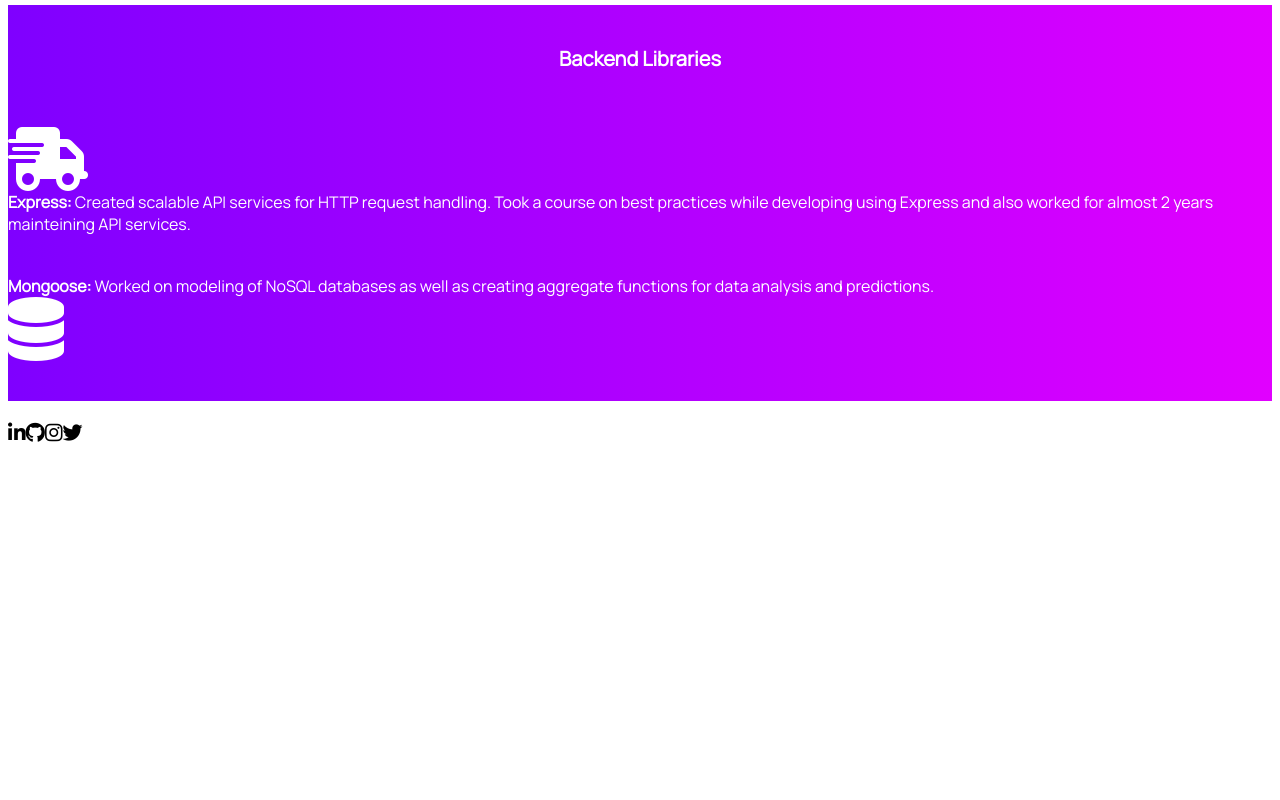
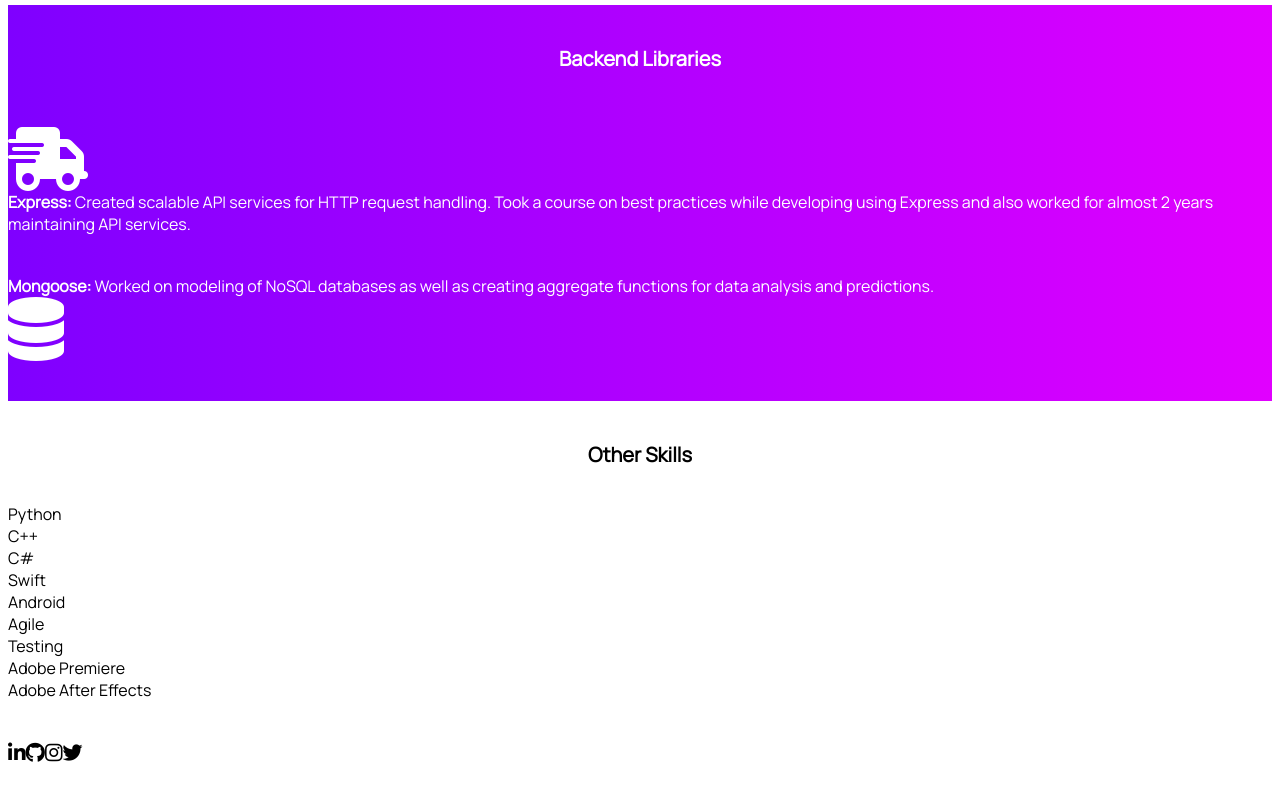
Before and after one commit to modi98/resume-webapp, an Angular app: page /skills in a window 1280 px wide. Shown: the part 1090-1890 px from the top of the page. Before the commit the page ends 1591 px from the top, so only its background shows below. Built offline with nearby package versions, Linux system fonts and the light colour scheme.

Commit message:
Added other skills and huge spell checked

```diff
--- a/src/app/components/bio/bio.component.html
+++ b/src/app/components/bio/bio.component.html
@@ -5,13 +5,13 @@
 <div #bioInfoBox class="bio-info">
   <p class="bio-text" @bioInfoTransitions>
     Mauricio is a Software Developer specialized on using technologies like Angular, Vue, and
-    Node for creating modern and optimized web applications. Is mainly specialized on Front-End
+    Node for creating modern and optimized web applications. He mainly specializes on Front-End
     development but has experience working with API services on Node and Java as well as
     data analysis and manipulation with Python. <br><br>
 
     He graduated on 2019 with a Bachelor of Engineering on Software Development from
-    Universidad Tecmilenio Las Torres on Monterrey, Mexico. Before that he worked as an
-    intern for 2 years, developing a several web applications and innovative projects on a small startup
+    Universidad Tecmilenio Las Torres on Monterrey, Mexico. Before that, he worked as an
+    intern for 2 years, developing several web applications and innovative projects on a small startup
     called Softher. While he worked there, he learned to use Vue, Node, and Mongo, as well as
     AWS and scrum methodologies. <br><br>
 
--- a/src/app/components/projects/projects.component.html
+++ b/src/app/components/projects/projects.component.html
@@ -41,7 +41,7 @@
     <p class="project-text">
       Angular web application for displaying my design skills as well as my projects,
       I made this website on my free time to practice Angular, used Bootstrap Material
-      Design and Font Awesome for some styles and icons. This project uses HTML5,
+      Design and Font Awesome for some styles and icons. This project uses HTML5, Typescript, and Less.
     </p>
 
     <div class="project-links">
@@ -54,7 +54,7 @@
   <div class="project-content restfulws-project">
     <h3 class="project-title">Restful Webservice</h3>
     <p class="project-text">
-      Web service API created on Java with Spring for handling users and files.
+      Web service API created on Java with Spring for handling user's accounts, sessions, and files.
     </p>
 
     <div class="project-links">
--- a/src/app/components/skills/skills.component.html
+++ b/src/app/components/skills/skills.component.html
@@ -32,7 +32,7 @@
         </div>
 
         <p class="col-8 skill-text">
-          <b>Angular:</b> Advanced experience using RsJS, Angualr Material, and maintaining big projects. Took a course most topics like data binding, routing, observables, services, and more.
+          <b>Angular:</b> Advanced experience using RxJS, Angular Material, and maintaining big projects. Took a course were we reviewed most relevant topics about the framework like data binding, routing, observables, services, and more.
         </p>
       </div>
     </div>
@@ -86,7 +86,7 @@
         </div>
 
         <p class="col-8 skill-text">
-          <b>Express:</b> Created scalable API services for HTTP request handling. Took a course on best practices while developing using Express and also worked for almost 2 years mainteining API services.
+          <b>Express:</b> Created scalable API services for HTTP request handling. Took a course on best practices while developing using Express and also worked for almost 2 years maintaining API services.
         </p>
       </div>
     </div>
@@ -103,4 +103,22 @@
       </div>
     </div>
   </div>
+
+  <div class="skill-box">
+    <h3 class="category-title">Other Skills</h3>
+
+    <div class="container">
+      <div class="row">
+        <p class="col other-skill">Python</p>
+        <p class="col other-skill">C++</p>
+        <p class="col other-skill">C#</p>
+        <p class="col other-skill">Swift</p>
+        <p class="col other-skill">Android</p>
+        <p class="col other-skill">Agile</p>
+        <p class="col other-skill">Testing</p>
+        <p class="col other-skill">Adobe Premiere</p>
+        <p class="col other-skill">Adobe After Effects</p>
+      </div>
+    </div>
+  </div>
 </div>
--- a/src/app/components/skills/skills.component.less
+++ b/src/app/components/skills/skills.component.less
@@ -51,4 +51,8 @@
     text-align: center;
     padding-bottom: 15px;
   }
+
+  .other-skill {
+    margin: auto;
+  }
 }
```
